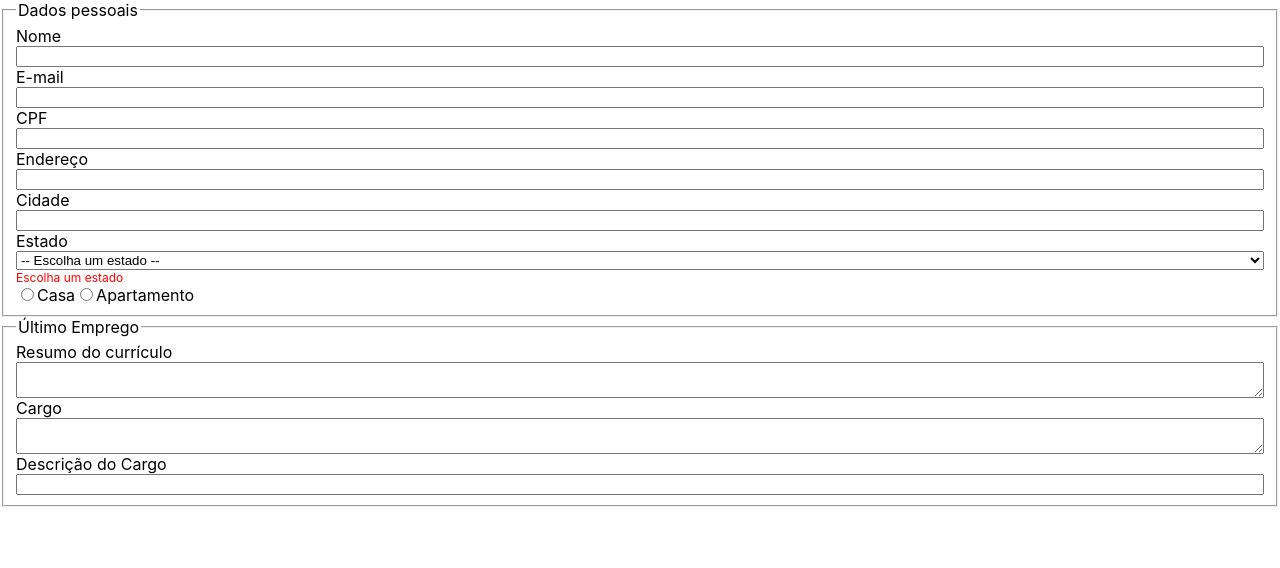
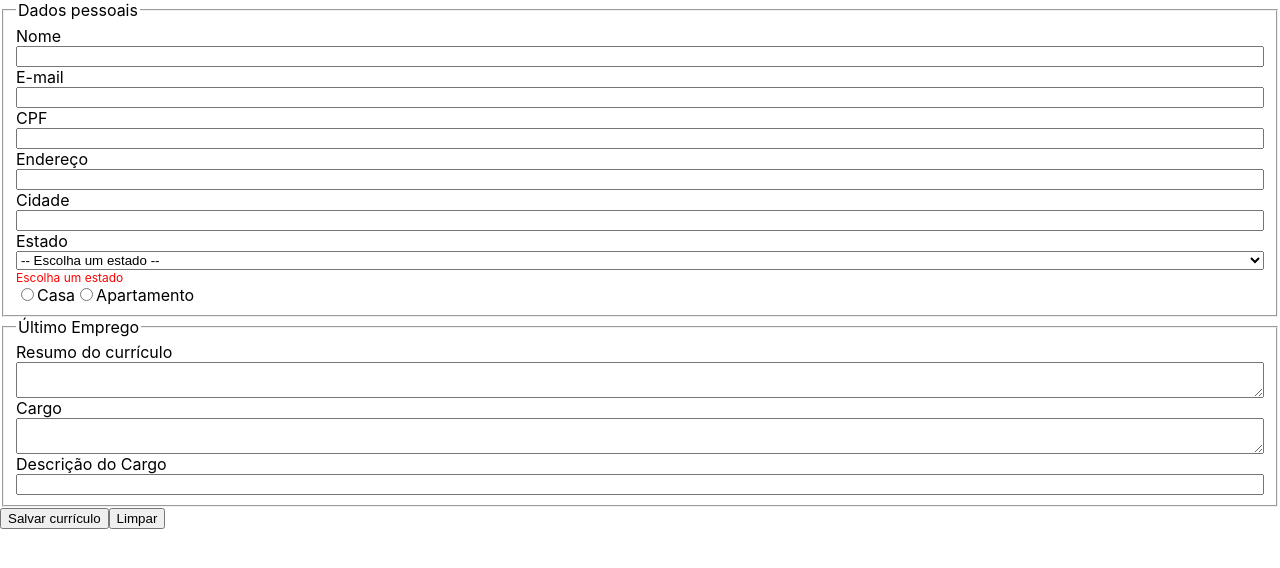
Before and after one commit to julianesilvac75/exercicios-trybe, a React (Create React App) app in the folder front-end/bloco-11-componentes-com-estado-eventos-e-formularios-com-react/dia-2-formularios-no-react/my-form-2.0/: page / in a window 1280 px wide. Shown: the top 568 px of the page. Built offline with nearby package versions, Linux system fonts and the light colour scheme.

Commit message:
feat: finaliza exercicio 3 e 4

```diff
--- a/front-end/bloco-11-componentes-com-estado-eventos-e-formularios-com-react/dia-2-formularios-no-react/my-form-2.0/src/App.js
+++ b/front-end/bloco-11-componentes-com-estado-eventos-e-formularios-com-react/dia-2-formularios-no-react/my-form-2.0/src/App.js
@@ -1,5 +1,6 @@
 import React, { Component } from 'react';
 import './App.css';
+import CvSummary from './components/CvSummary';
 import PersonalData from './components/PersonalData';
 import PreviousJob from './components/PreviousJob';
 
@@ -13,6 +14,9 @@ class App extends Component {
     this.onCityInputBlur = this.onCityInputBlur.bind(this);
     this.onSelectChange = this.onSelectChange.bind(this);
     this.onMouseEnterPosition = this.onMouseEnterPosition.bind(this);
+    this.onEmailInputBlur = this.onEmailInputBlur.bind(this);
+    this.onSaveButtonClick = this.onSaveButtonClick.bind(this);
+    this.onCleanButtonClick = this.onCleanButtonClick.bind(this);
 
     this.state ={
       nameInput: '',
@@ -25,7 +29,10 @@ class App extends Component {
       cvSummary: '',
       positionInput: '',
       jobDescription: '',
+      isEmailInvalid: false,
       didMouseEnter: false,
+      showSaveButtonWarning: false,
+      isFormValid: '',
     }
   }
 
@@ -80,10 +87,72 @@ class App extends Component {
     }
   }
 
+  onEmailInputBlur({ target }) {
+    const { value } = target;
+    const regex = /^[^\s@]+@[^\s@]+\.[^\s@]+$/;
+
+    this.setState({
+      isEmailInvalid: !regex.test(value),
+    })
+  }
+
+  onSaveButtonClick(event) {
+    event.preventDefault();
+    const { nameInput,
+      emailInput,
+      cpfInput,
+      addressInput,
+      cityInput,
+      stateSelect,
+      houseType,
+      cvSummary,
+      positionInput,
+      jobDescription,
+      isEmailInvalid } = this.state;
+
+    const params = [
+      (nameInput.length > 0),
+      (emailInput.length > 0),
+      (cpfInput.length > 0),
+      (addressInput.length > 0),
+      (cityInput.length > 0),
+      (stateSelect.length > 0),
+      (houseType.length > 0),
+      (cvSummary.length > 0),
+      (positionInput.length > 0),
+      (jobDescription.length > 0),
+      (isEmailInvalid === false)
+    ];
+
+    const validation = params.every((param) => param);
+
+    validation ? this.setState({ isFormValid: validation, showSaveButtonWarning: false }) : this.setState({ showSaveButtonWarning: true });
+  }
+
+  onCleanButtonClick() {
+    this.setState({
+      nameInput: '',
+      emailInput: '',
+      cpfInput: '',
+      addressInput: '',
+      cityInput: '',
+      stateSelect: '',
+      houseType: '',
+      cvSummary: '',
+      positionInput: '',
+      jobDescription: '',
+      isEmailInvalid: false,
+      didMouseEnter: false,
+      showSaveButtonWarning: false,
+      isFormValid: '',
+    })
+  }
+
   render() {
-    const { nameInput, emailInput, cpfInput, addressInput, cityInput, stateSelect, cvSummary, positionInput, jobDescription } = this.state;
+    const { nameInput, emailInput, cpfInput, addressInput, cityInput, stateSelect, cvSummary, positionInput, jobDescription, houseType, isFormValid, isEmailInvalid, showSaveButtonWarning } = this.state;
 
     return (
+      <>
         <form>
           <PersonalData
             nameInput={ nameInput }
@@ -96,6 +165,8 @@ class App extends Component {
             onNameInputChange={ this.onNameInputChange }
             onAddressInputChange={ this.onAddressInputChange }
             onCityInputBlur={ this.onCityInputBlur }
+            onEmailInputBlur={ this.onEmailInputBlur }
+            isEmailInvalid={ isEmailInvalid }
           />
 
           <PreviousJob
@@ -105,7 +176,39 @@ class App extends Component {
             positionInput={ positionInput }
             jobDescription={ jobDescription }
           />
+
+          {showSaveButtonWarning && <p className="warning">Preencha todos os campos!</p>}
+          <button
+            onClick={ this.onSaveButtonClick }
+            type="submit"
+          >
+            Salvar currículo
+          </button>
+          <button
+            onClick={ this.onCleanButtonClick }
+            type="button"
+          >
+            Limpar
+          </button>
         </form>
+
+        <section>
+
+          {isFormValid && <CvSummary
+            fullName={ nameInput }
+            cpf={ cpfInput }
+            email={ emailInput }
+            address={ addressInput }
+            city={ cityInput }
+            state={ stateSelect }
+            houseType={ houseType }
+            cvSummary={ cvSummary }
+            position={ positionInput }
+            jobDescription={ jobDescription}
+          />}
+
+        </section>
+      </>
     );
   }
 }
--- /dev/null
+++ b/front-end/bloco-11-componentes-com-estado-eventos-e-formularios-com-react/dia-2-formularios-no-react/my-form-2.0/src/components/CvSummary.js
@@ -0,0 +1,31 @@
+import React, { Component } from 'react';
+
+class CvSummary extends Component {
+  render() {
+    const { fullName, cpf, email, address, city, state, houseType, cvSummary, position, jobDescription } = this.props;
+
+    return (
+      <div>
+          <h1>{ fullName }</h1>
+
+          <h2>Dados pessoais</h2>
+          <p>CPF: { cpf }</p>
+          <p>E-mail: { email }</p>
+          <div>
+            Endereço:
+            <p>{ address } ({ houseType})</p>
+            <p>{ city }, { state }</p>
+          </div>
+
+          <h2>Resumo do currículo</h2>
+          <p>{ cvSummary }</p>
+
+          <h3>Último emprego</h3>
+          <p>Cargo: { position }</p>
+          <p>Descrição: { jobDescription }</p>
+      </div>
+    )
+  }
+}
+
+export default CvSummary;
--- a/front-end/bloco-11-componentes-com-estado-eventos-e-formularios-com-react/dia-2-formularios-no-react/my-form-2.0/src/components/Input.js
+++ b/front-end/bloco-11-componentes-com-estado-eventos-e-formularios-com-react/dia-2-formularios-no-react/my-form-2.0/src/components/Input.js
@@ -2,7 +2,7 @@ import React, { Component } from 'react';
 
 class Input extends Component {
   render() {
-    const { id, labelText, type, inputName, maxLength, stateValue, onChange, onBlur, isInputRequired } = this.props;
+    const { id, labelText, type, inputName, maxLength, stateValue, onChange, onBlur, isInputRequired, isEmailInvalid } = this.props;
 
     return (
       <label
@@ -21,6 +21,7 @@ class Input extends Component {
           required={ isInputRequired }
         />
         {stateValue.length === parseInt(maxLength) && <span className="warning">Limite de caracteres: {maxLength}</span>}
+        {inputName === 'emailInput' && (isEmailInvalid && <span className="warning">Insira um e-mail válido</span>)}
       </label>
     );
   }
--- a/front-end/bloco-11-componentes-com-estado-eventos-e-formularios-com-react/dia-2-formularios-no-react/my-form-2.0/src/components/PersonalData.js
+++ b/front-end/bloco-11-componentes-com-estado-eventos-e-formularios-com-react/dia-2-formularios-no-react/my-form-2.0/src/components/PersonalData.js
@@ -13,7 +13,9 @@ class PersonalData extends Component {
       onInputChange,
       onNameInputChange,
       onAddressInputChange,
-      onCityInputBlur } = this.props;
+      onCityInputBlur,
+      onEmailInputBlur,
+      isEmailInvalid } = this.props;
 
     return (
       <fieldset>
@@ -40,7 +42,9 @@ class PersonalData extends Component {
           maxLength="50"
           stateValue={ emailInput }
           onChange={ onInputChange }
+          onBlur={ onEmailInputBlur }
           isInputRequired={ true }
+          isEmailInvalid={ isEmailInvalid }
         />
 
         {/* Obrigatório */}
--- a/front-end/bloco-11-componentes-com-estado-eventos-e-formularios-com-react/dia-2-formularios-no-react/my-form-2.0/src/components/PreviousJob.js
+++ b/front-end/bloco-11-componentes-com-estado-eventos-e-formularios-com-react/dia-2-formularios-no-react/my-form-2.0/src/components/PreviousJob.js
@@ -20,7 +20,6 @@ class PreviousJob extends Component {
             value={ cvSummary }
             maxLength="1000"
             onChange={ onInputChange }
-            required
           />
           { cvSummary.length === 1000 && <span className="warning">Limite de caracteres: 1000</span>}
         </label>
@@ -37,7 +36,6 @@ class PreviousJob extends Component {
             maxLength="40"
             onChange={ onInputChange }
             onMouseEnter={ onMouseEnterPosition }
-            required
           />
           {positionInput.length === 40 && <span className="warning">Limite de caracteres: 40</span>}
         </label>
@@ -50,7 +48,6 @@ class PreviousJob extends Component {
           maxLength="500"
           stateValue={ jobDescription }
           onChange={ onInputChange }
-          isInputRequired={ true }
         />
       </fieldset>
     )
```
Lines whose indentation alone changed are shown as unchanged.
